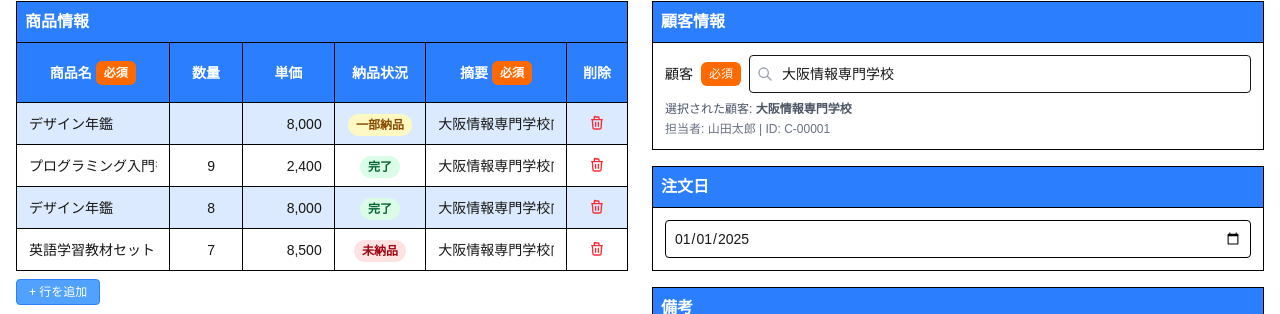
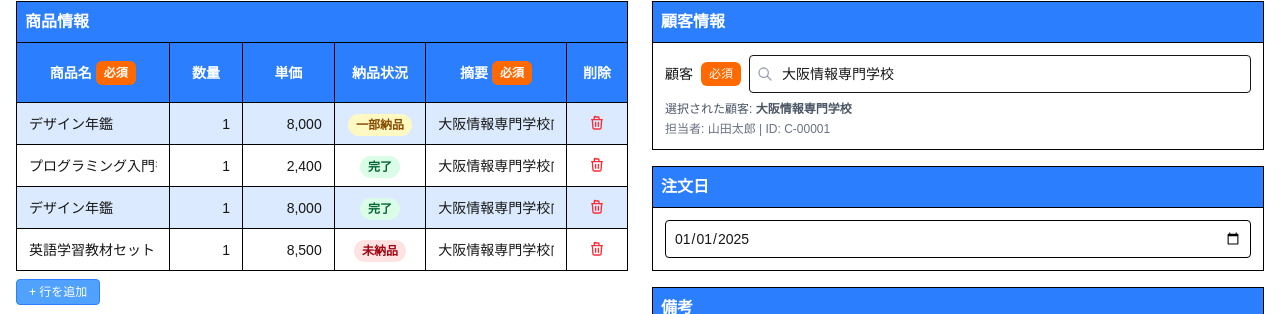
Before and after one commit to wasabi49/ocs-systemDevelopmentExercises, a Next.js app in the folder mbs/: page /Home/OrderList/1/Edit in a window 1280 px wide. Shown: the part 207-521 px from the top of the page. Built offline with nearby package versions, Linux system fonts and the light colour scheme.

Commit message:
fix: 注文編集画面での商品数量を常に1に設定し、初期値を変更

```diff
--- a/mbs/app/Home/OrderList/[id]/Edit/page.tsx
+++ b/mbs/app/Home/OrderList/[id]/Edit/page.tsx
@@ -508,14 +508,13 @@ export default function OrderEditPage() {
       // 備考を設定
       setNote(`${customer.name}からの注文`);
 
-      // 商品明細を生成（編集可能）
+      // 商品明細を生成（編集可能、数量は常に1に変更）
       const detailCount = Math.floor(getSeededRandom(orderSeed) * 3) + 2;
       const generatedDetails: OrderDetailEdit[] = [];
 
       for (let i = 1; i <= detailCount; i++) {
         const productIndex = Math.floor(getSeededRandom(orderSeed + i) * fallbackProducts.length);
         const product = fallbackProducts[productIndex];
-        const quantity = Math.floor(getSeededRandom(orderSeed + i + 100) * 10) + 1;
 
         const orderDetailId = `${orderId}-${String(i).padStart(2, '0')}`;
         const deliveryInfo = getDeliveryInfo(orderDetailId);
@@ -524,7 +523,7 @@ export default function OrderEditPage() {
           id: orderDetailId,
           productName: product.name,
           unitPrice: product.price,
-          quantity: i === 1 ? '' : quantity, // 最初の項目は数量を空にする
+          quantity: 1, // 数量は常に1に設定
           description: `${customer.name}向け商品`,
           deliveryStatus: deliveryInfo.deliveryStatus
         });
@@ -593,7 +592,7 @@ export default function OrderEditPage() {
     const newOrderDetail: OrderDetailEdit = {
       id: generateTempOrderDetailId(orderDetails.length),
       productName: '',
-      quantity: '',
+      quantity: 1, // 初期値を1に変更
       unitPrice: 0,
       description: '',
       deliveryStatus: '' // 新規商品は納品状況なし
@@ -813,10 +812,9 @@ export default function OrderEditPage() {
                       </td>
                       <td className="border border-black px-1 sm:px-2 py-1">
                         <input
-                          type="number"
+                          type="text"
                           className="w-full px-1 py-1 text-xs sm:text-sm text-right"
                           value={orderDetail.quantity}
-                          min="1"
                           onChange={(e) => {
                             const value = e.target.value;
                             if (value === '') {
@@ -826,7 +824,7 @@ export default function OrderEditPage() {
                               handleEditOrderDetail(index, 'quantity', Math.max(1, quantity));
                             }
                           }}
-                          placeholder=""
+                          placeholder="1"
                         />
                       </td>
                       <td className="border border-black px-1 sm:px-2 py-1">
```
